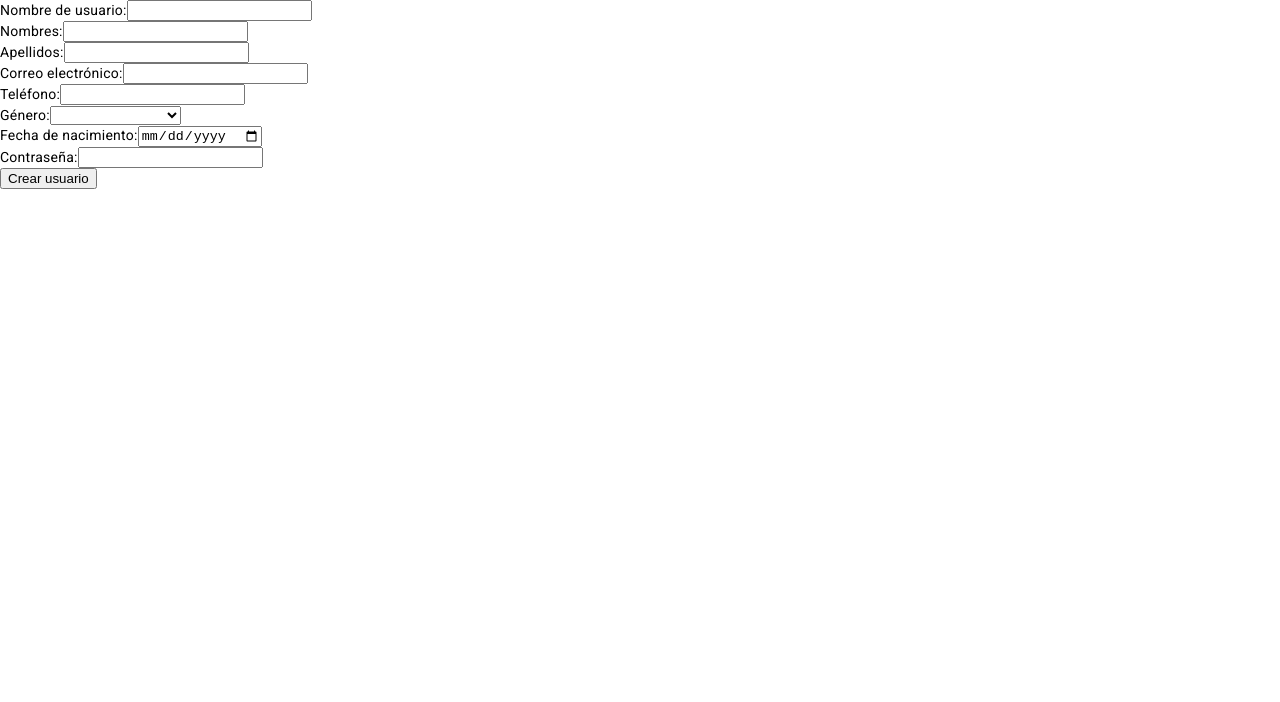
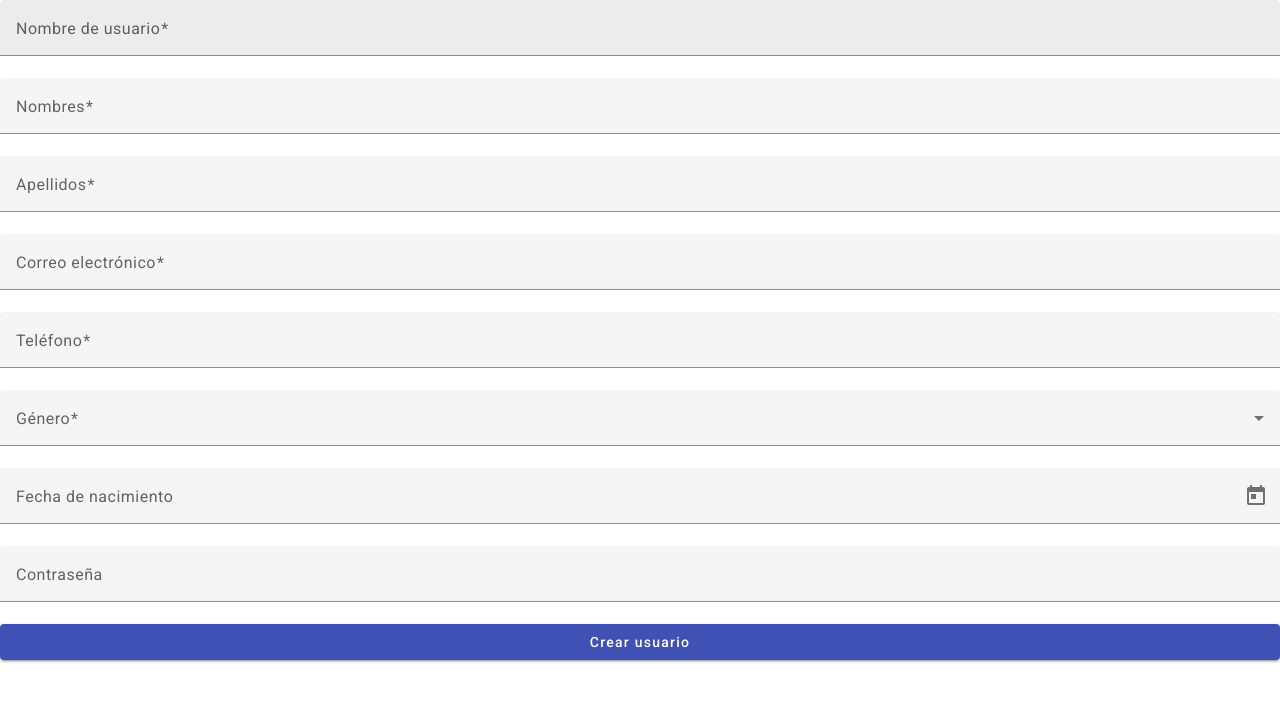
Before and after one commit to Oagomezr/dentalMooviFront2, an Angular app: page /signup in a window 1280 px wide. Shown: the top 702 px of the page. Built offline with nearby package versions, Linux system fonts and the light colour scheme.

Commit message:
refactor: update the register forms with libraries inside angular

```diff
--- a/src/app/components/sign-up/sign-up.component.html
+++ b/src/app/components/sign-up/sign-up.component.html
@@ -1,65 +1,66 @@
 <form (ngSubmit)="createUser()" [formGroup]="userFormGroup">
-    <div class="form-group mb-2">
-        <label for="username">Nombre de usuario:</label>
-        <input type="text" class="form-control" formControlName="username">
-        <div class="alert alert-danger mb-2" *ngIf="userFormGroup.get('username')?.invalid && userFormGroup.get('username')?.dirty">
-            <span *ngIf="userFormGroup.get('username')?.errors?.['required']">El nombre de usuario es obligatorio</span>
-            <span *ngIf="userFormGroup.get('username')?.errors?.['uniqueValue']">Ese nombre de usuario ya existe</span>
-            <span *ngIf="userFormGroup.get('username')?.errors?.['pattern']">El nombre de usuario no puede tener espacios, comas, tildes, ñ o caracteres especiales(#, $, ~, etc).</span>
-        </div>
-    </div>
-    <div class="form-group mb-2">
-        <label for="firstName">Nombres:</label>
-        <input type="text" class="form-control" formControlName="firstName">
-        <div class="alert alert-danger mb-2" *ngIf="userFormGroup.get('firstName')?.invalid && userFormGroup.get('firstName')?.dirty">
-            <span *ngIf="userFormGroup.get('firstName')?.errors?.['required']">Los nombres son obligatorios</span>
-            <span *ngIf="userFormGroup.get('firstName')?.errors?.['pattern']">Los nombres no puede tener comas, numeros o caracteres especiales(#, $, ~, etc).</span>
-        </div>
-    </div>
-    <div class="form-group mb-2">
-        <label for="lastName">Apellidos:</label>
-        <input type="text" class="form-control" formControlName="lastName">
-        <div class="alert alert-danger mb-2" *ngIf="userFormGroup.get('lastName')?.invalid && userFormGroup.get('lastName')?.dirty">
-            <span *ngIf="userFormGroup.get('lastName')?.errors?.['required']">Los apellidos son obligatorios</span>
-            <span *ngIf="userFormGroup.get('lastName')?.errors?.['pattern']">Los apellidos no puede tener comas, numeros o caracteres especiales(#, $, ~, etc).</span>
-        </div>
-    </div>
-    <div class="form-group mb-2">
-        <label for="email">Correo electrónico:</label>
-        <input type="email" class="form-control" formControlName="email">
-        <div class="alert alert-danger mb-2" *ngIf="userFormGroup.get('email')?.invalid && userFormGroup.get('email')?.touched">
-            <span *ngIf="userFormGroup.get('email')?.errors?.['required']">El email es obligatorio</span>
-            <span *ngIf="userFormGroup.get('email')?.errors?.['email']">El email debe contener un @</span>
-            <span *ngIf="userFormGroup.get('email')?.errors?.['uniqueValue']">Ese email ya existe</span>
-        </div>
-    </div>
-    <div class="form-group mb-2">
-        <label for="celPhone">Teléfono:</label>
-        <input type="tel" class="form-control" formControlName="celPhone">
-        <div class="alert alert-danger mb-2" *ngIf="userFormGroup.get('celPhone')?.invalid && userFormGroup.get('celPhone')?.dirty">
-            <span *ngIf="userFormGroup.get('celPhone')?.errors?.['required']">El numero telefonico es obligatorio</span>
-            <span *ngIf="userFormGroup.get('celPhone')?.errors?.['pattern']">El numero telefonico debe ser un numero sin letras, guiones o caracteres especiales</span>
-        </div>
-    </div>
-    <div class="form-group mb-2">
-        <label for="gender">Género:</label>
-        <select class="form-control" formControlName="gender">
+
+    <mat-form-field>
+        <mat-label >Nombre de usuario</mat-label>
+        <input matInput formControlName="username">
+        <mat-error *ngIf="userFormGroup.get('username')?.errors?.['required']">El nombre de usuario es obligatorio</mat-error>
+        <mat-error *ngIf="userFormGroup.get('username')?.errors?.['uniqueValue']">Ese nombre de usuario ya existe</mat-error>
+        <mat-error *ngIf="userFormGroup.get('username')?.errors?.['pattern']">El nombre de usuario no puede tener espacios, comas, tildes, ñ o caracteres especiales(#, $, ~, etc).</mat-error>
+    </mat-form-field>
+
+    <mat-form-field>
+        <mat-label >Nombres</mat-label>
+        <input matInput formControlName="firstName">
+        <mat-error *ngIf="userFormGroup.get('username')?.errors?.['required']">Los nombres son obligatorios</mat-error>
+        <mat-error *ngIf="userFormGroup.get('username')?.errors?.['pattern']">Los nombres no puede tener comas, numeros o caracteres especiales(#, $, ~, etc).</mat-error>
+    </mat-form-field>
+
+    <mat-form-field>
+        <mat-label >Apellidos</mat-label>
+        <input matInput formControlName="lastName">
+        <mat-error *ngIf="userFormGroup.get('username')?.errors?.['required']">Los apellidos son obligatorio</mat-error>
+        <mat-error *ngIf="userFormGroup.get('username')?.errors?.['pattern']">Los apellidos no pueden tener comas, numeros o caracteres especiales(#, $, ~, etc).</mat-error>
+    </mat-form-field>
+
+    <mat-form-field>
+        <mat-label >Correo electrónico</mat-label>
+        <input type="email" matInput formControlName="email">
+        <mat-error *ngIf="userFormGroup.get('email')?.errors?.['required']">El email es obligatorio</mat-error>
+        <mat-error *ngIf="userFormGroup.get('email')?.errors?.['email']">El email debe contener un @</mat-error>
+        <mat-error *ngIf="userFormGroup.get('email')?.errors?.['uniqueValue']">Ese email ya existe</mat-error>
+    </mat-form-field>
+
+    <mat-form-field>
+        <mat-label >Teléfono</mat-label>
+        <input type="tel" matInput formControlName="celPhone">
+        <mat-error *ngIf="userFormGroup.get('celPhone')?.errors?.['required']">El numero telefonico es obligatorio</mat-error>
+        <mat-error *ngIf="userFormGroup.get('celPhone')?.errors?.['pattern']">El numero telefonico debe ser un numero sin letras, guiones o caracteres especiales</mat-error>
+    </mat-form-field>
+
+    <mat-form-field>
+        <mat-label>Género</mat-label>
+        <select matNativeControl formControlName="gender">
             <option value="Masculino">Masculino</option>
             <option value="Femenino">Femenino</option>
             <option value="Otro">Otro</option>
             <option value=" ">Prefiero no decirlo</option>
         </select>
-        <div class="alert alert-danger mb-2" *ngIf="userFormGroup.get('gender')?.invalid && userFormGroup.get('gender')?.touched">
-            Por favor selecciona tu genero
-        </div>
-    </div>
-    <div class="form-group mb-2">
-        <label for="birthday">Fecha de nacimiento:</label>
-        <input type="date" class="form-control" formControlName="birthday">
-    </div>
-    <div class="form-group mb-2">
-        <label for="password">Contraseña:</label>
-        <input type="password" class="form-control" formControlName="password">
-    </div>
-    <button type="submit" class="btn btn-primary">Crear usuario</button>
+        <mat-error>Seleccione un género</mat-error>
+    </mat-form-field>
+
+    <mat-form-field class="example-full-width" appearance="fill">
+        <mat-label>Fecha de nacimiento</mat-label>
+        <input matInput [matDatepicker]="picker" formControlName="birthday">
+        <mat-datepicker-toggle matIconSuffix [for]="picker"></mat-datepicker-toggle>
+        <mat-datepicker touchUi #picker></mat-datepicker>
+        <mat-error>Por favor seleccione el icono a la derecha para seleccionar una fecha</mat-error>
+    </mat-form-field>
+
+    <mat-form-field>
+        <mat-label>Contraseña</mat-label>
+        <input matInput type="password" formControlName="password">
+        <mat-error>La contraseña es obligatoria</mat-error>
+    </mat-form-field>
+
+    <button type="submit" mat-raised-button color="primary">Crear usuario</button>
 </form>
--- a/src/app/components/sign-up/sign-up.component.scss
+++ b/src/app/components/sign-up/sign-up.component.scss
@@ -0,0 +1,4 @@
+form{
+    display: flex;
+    flex-direction: column;
+}
--- a/src/index.html
+++ b/src/index.html
@@ -9,11 +9,8 @@
   <link rel="preconnect" href="https://fonts.gstatic.com">
   <link href="https://fonts.googleapis.com/css2?family=Roboto:wght@300;400;500&display=swap" rel="stylesheet">
   <link href="https://fonts.googleapis.com/icon?family=Material+Icons" rel="stylesheet">
-  <link rel="stylesheet" href="node_modules/@fortawesome/fontawesome-free/css/all.min.css">
-  <link rel="stylesheet" href="node_modules/@fortawesome/fontawesome-free/css/fontawesome.min.css">
 </head>
 <body class="mat-typography">
   <app-root></app-root>
-  <script src="node_modules/@fortawesome/fontawesome-free/js/all.min.js"></script>
 </body>
 </html>
```
Also changed, not shown: src/app/app.module.ts (+10 -2 lines).
